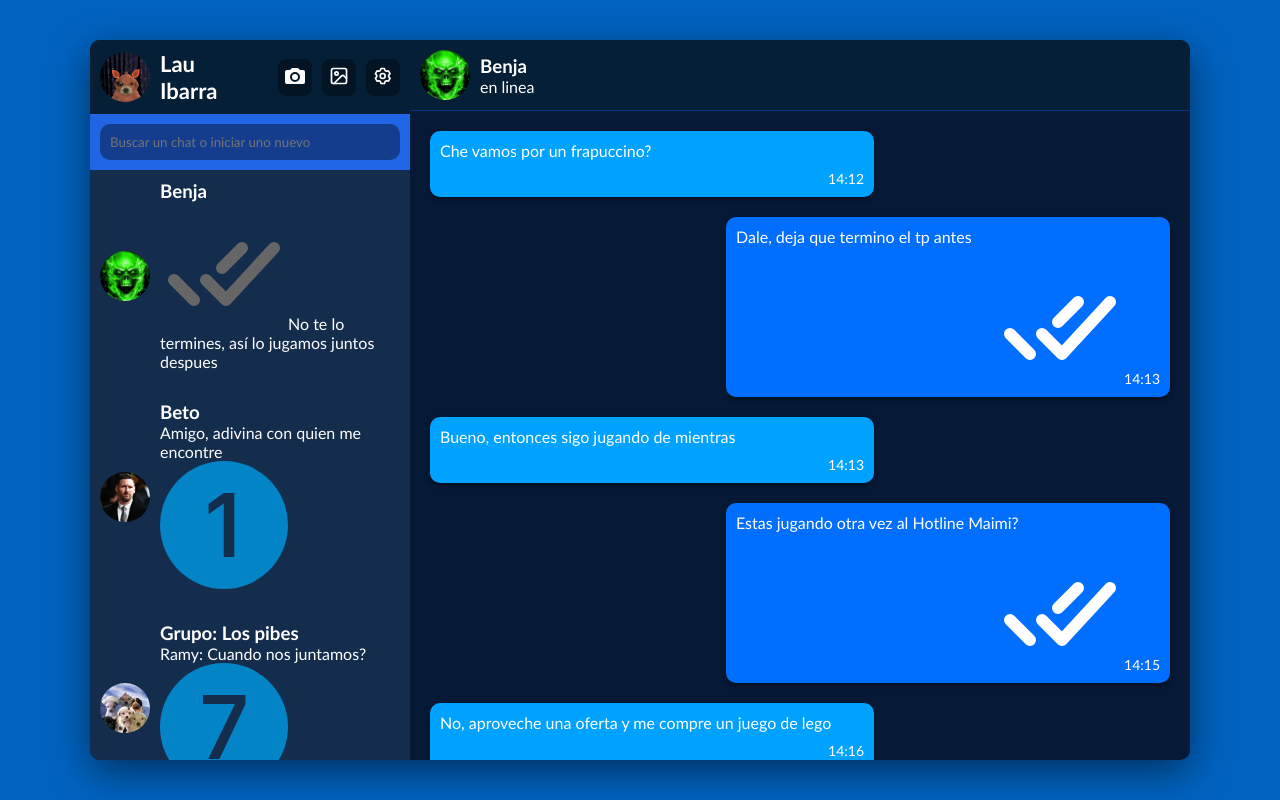
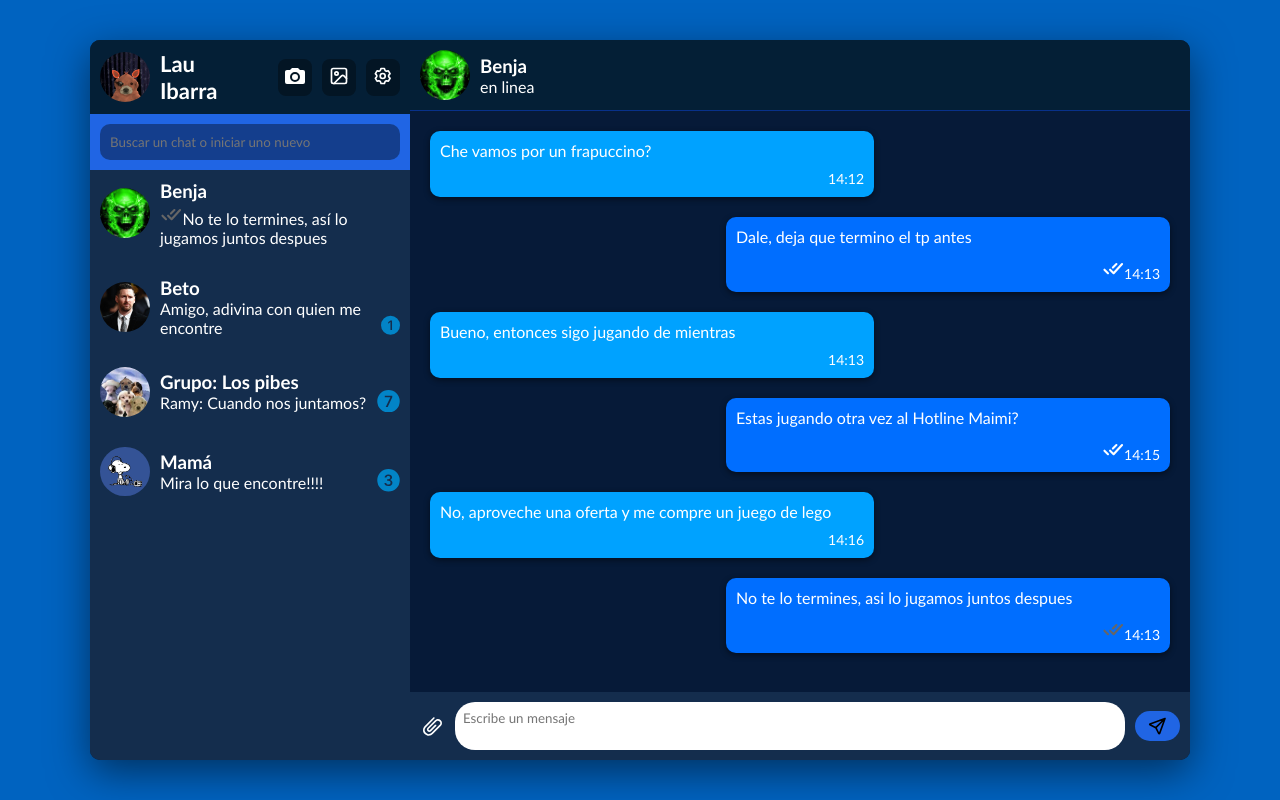
Before and after one commit to Lautaroibarra/tp-whatsapp, a plain HTML site: page index.html in a window 1280 px wide. Drawn offline with Linux system fonts and the light colour scheme.

Commit message:
add: integracion de checks y notificaciones en el css

```diff
--- a/styles.css
+++ b/styles.css
@@ -105,7 +105,8 @@ aside header {
 }
 
 .user-chat {
-  display: flex;
+  display: grid;
+  grid-template-columns: 50px 1fr;
   padding: 10px;
   align-items: center;
   gap: 10px;
@@ -244,6 +245,32 @@ footer .send:hover {
   transform: scale(0.98);
 }
 
+h3{
+    color: rgb(255, 255, 255);
+}
+
+p{
+    color: white;
+}
+
+.padre-noti{
+display: flex;
+width: 100%;
+justify-content: space-between;
+}
+
+.notificacion{
+height: 22.5px;
+width: 23px;
+align-self: flex-end;
+}
+
+.check{
+    height: 22.5px;
+    width: 22.5px;
+    align-self: flex-end;
+}
+
 @media (max-width:880px) {
   .app {
     grid-template-columns: 1fr;
@@ -253,11 +280,3 @@ footer .send:hover {
     display: none;
   }
 }
-
-h3{
-    color: rgb(255, 255, 255);
-}
-
-p{
-    color: white;
-}
```
